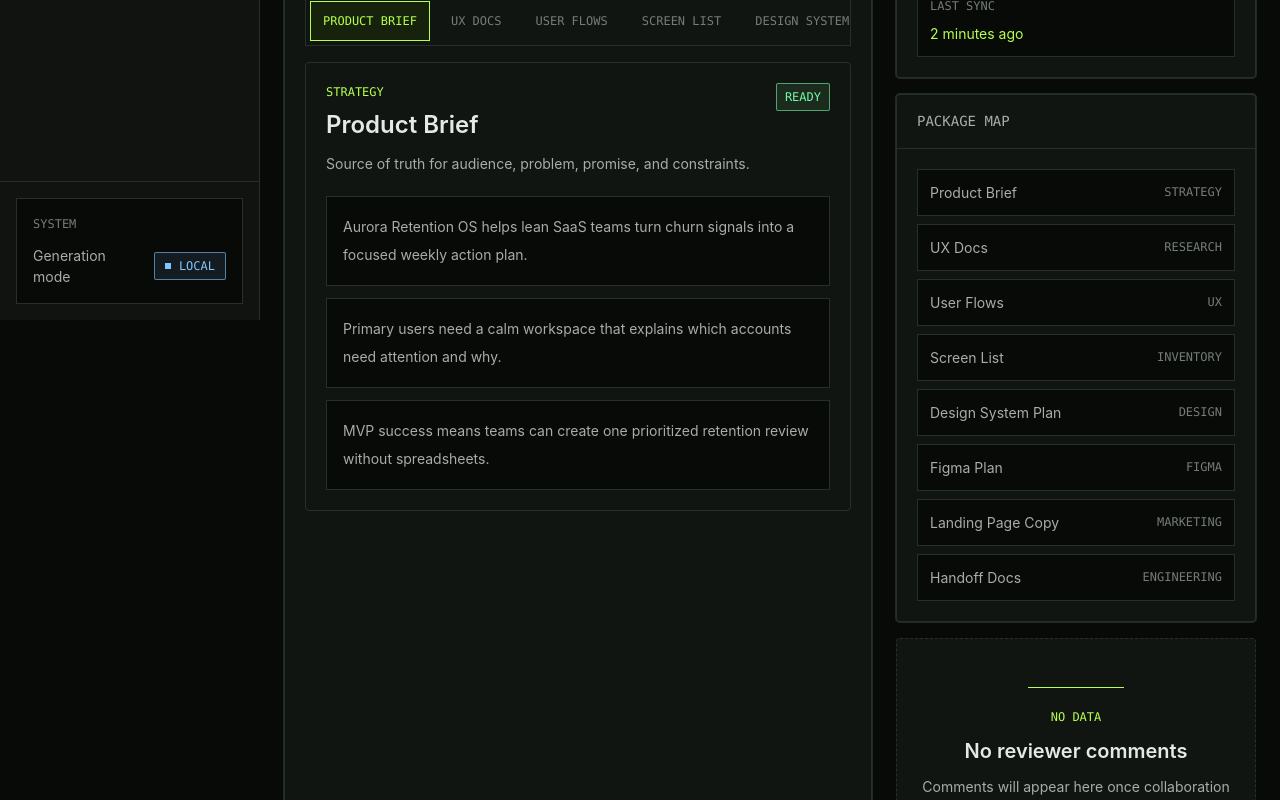
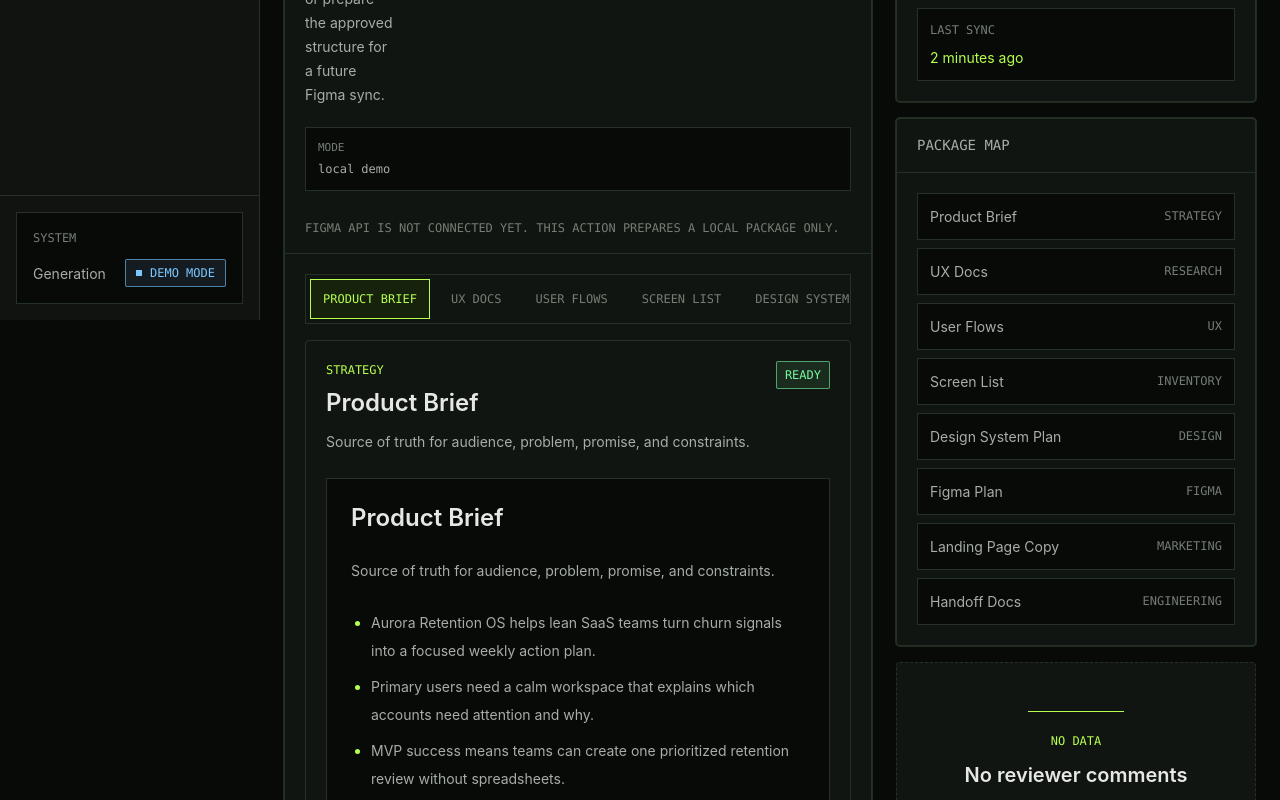
Before and after one commit to insannurjaman/ship-design, a Next.js app: page /projects/1/outputs in a window 1280 px wide. Shown: the part 480-1280 px from the top of the page. Built offline with nearby package versions, Linux system fonts and the light colour scheme.

Commit message:
Polish real AI output viewer

```diff
--- a/src/app/projects/[projectId]/outputs/page.tsx
+++ b/src/app/projects/[projectId]/outputs/page.tsx
@@ -27,6 +27,11 @@
         title="Output Viewer"
         eyebrow={generationRun.input.productName}
         description="Review generated product artifacts from this generation run, copy sections, export markdown, or send approved structure to Figma."
+        runInfo={{
+          provider: generationRun.provider,
+          model: generationRun.model,
+          mode: generationRun.mode
+        }}
       >
         <OutputViewer
           projectId="generated"
@@ -37,6 +42,7 @@
             provider: generationRun.provider,
             model: generationRun.model,
             mode: generationRun.mode,
+            createdAt: generationRun.createdAt,
             warnings: generationRun.warnings
           }}
         />
--- a/src/app/projects/[projectId]/page.tsx
+++ b/src/app/projects/[projectId]/page.tsx
@@ -45,6 +45,11 @@
         title="Agent Workflow Progress"
         eyebrow={generatedProject.name}
         description={generatedProject.goal}
+        runInfo={{
+          provider: generationRun.provider,
+          model: generationRun.model,
+          mode: generationRun.mode
+        }}
         actions={
           <Button href={outputViewerHref} variant="primary">
             Open Output Viewer
--- a/src/components/layout/app-shell.tsx
+++ b/src/components/layout/app-shell.tsx
@@ -10,6 +10,11 @@
   eyebrow?: string;
   description?: string;
   actions?: React.ReactNode;
+  runInfo?: {
+    provider: string;
+    model: string;
+    mode: "mock" | "real";
+  };
 };
 
 export function AppShell({
@@ -17,8 +22,12 @@
   title,
   eyebrow = "Workspace",
   description,
-  actions
+  actions,
+  runInfo
 }: AppShellProps) {
+  const shellModeLabel = runInfo ? `Mode ${runInfo.mode}` : "Demo mode";
+  const shellModeTone = runInfo?.mode === "real" ? "complete" : "info";
+
   return (
     <div className="min-h-screen bg-surface-base text-ink-primary">
       <div className="grid min-h-screen grid-cols-1 lg:grid-cols-[260px_minmax(0,1fr)]">
@@ -38,11 +47,23 @@
           <div className="hidden shrink-0 border-t border-line p-4 lg:mt-auto lg:block">
             <div className="border border-line bg-surface-base p-4">
               <p className="font-mono text-xs uppercase text-ink-muted">System</p>
-              <div className="mt-3 flex items-center justify-between gap-3">
-                <span className="text-sm text-ink-secondary">Generation mode</span>
-                <StatusPill tone="info">
-                  Local
-                </StatusPill>
+              <div className="mt-3 grid gap-3">
+                <div className="flex items-center justify-between gap-3">
+                  <span className="text-sm text-ink-secondary">Generation</span>
+                  <StatusPill tone={shellModeTone}>{shellModeLabel}</StatusPill>
+                </div>
+                {runInfo ? (
+                  <div className="grid gap-2 border-t border-line pt-3">
+                    <div className="flex items-center justify-between gap-3">
+                      <span className="font-mono text-xs uppercase text-ink-muted">Provider</span>
+                      <span className="truncate text-right font-mono text-xs text-ink-secondary">{runInfo.provider}</span>
+                    </div>
+                    <div className="flex items-center justify-between gap-3">
+                      <span className="font-mono text-xs uppercase text-ink-muted">Model</span>
+                      <span className="truncate text-right font-mono text-xs text-ink-secondary">{runInfo.model}</span>
+                    </div>
+                  </div>
+                ) : null}
               </div>
             </div>
           </div>
@@ -62,7 +83,17 @@
                 ) : null}
               </div>
               <div className="flex flex-wrap items-center gap-3">
-                <Badge tone="accent">Local mode</Badge>
+                <Badge tone={runInfo?.mode === "real" ? "success" : "accent"}>
+                  {runInfo ? `Mode ${runInfo.mode}` : "Local demo"}
+                </Badge>
+                {runInfo ? (
+                  <>
+                    <Badge tone={runInfo.provider === "mock" ? "info" : "success"}>
+                      Provider {runInfo.provider}
+                    </Badge>
+                    <Badge tone="info">Model {runInfo.model}</Badge>
+                  </>
+                ) : null}
                 {actions}
               </div>
             </div>
--- /dev/null
+++ b/src/components/output/artifact-content-renderer.tsx
@@ -0,0 +1,181 @@
+import type { ReactNode } from "react";
+
+type ArtifactContentRendererProps = {
+  markdown: string;
+};
+
+type Block =
+  | { type: "heading"; level: 1 | 2 | 3; text: string }
+  | { type: "paragraph"; text: string }
+  | { type: "divider" }
+  | { type: "list"; ordered: boolean; items: string[] };
+
+export function ArtifactContentRenderer({ markdown }: ArtifactContentRendererProps) {
+  const blocks = parseMarkdown(markdown);
+
+  return (
+    <div className="grid gap-6">
+      {blocks.map((block, index) => renderBlock(block, index))}
+    </div>
+  );
+}
+
+function parseMarkdown(markdown: string) {
+  const blocks: Block[] = [];
+  const lines = markdown.replace(/\r\n/g, "\n").split("\n");
+  let paragraph: string[] = [];
+  let listItems: string[] = [];
+  let listOrdered = false;
+
+  function flushParagraph() {
+    if (paragraph.length === 0) return;
+
+    blocks.push({
+      type: "paragraph",
+      text: paragraph.join(" ").trim()
+    });
+    paragraph = [];
+  }
+
+  function flushList() {
+    if (listItems.length === 0) return;
+
+    blocks.push({
+      type: "list",
+      ordered: listOrdered,
+      items: listItems
+    });
+    listItems = [];
+  }
+
+  for (const rawLine of lines) {
+    const line = rawLine.trim();
+
+    if (!line) {
+      flushParagraph();
+      flushList();
+      continue;
+    }
+
+    if (/^-{3,}$/.test(line)) {
+      flushParagraph();
+      flushList();
+      blocks.push({ type: "divider" });
+      continue;
+    }
+
+    const heading = /^(#{1,3})\s+(.+)$/.exec(line);
+
+    if (heading) {
+      flushParagraph();
+      flushList();
+      blocks.push({
+        type: "heading",
+        level: heading[1].length as 1 | 2 | 3,
+        text: heading[2]
+      });
+      continue;
+    }
+
+    const unordered = /^[-*]\s+(.+)$/.exec(line);
+
+    if (unordered) {
+      flushParagraph();
+      if (listItems.length > 0 && listOrdered) flushList();
+      listOrdered = false;
+      listItems.push(unordered[1]);
+      continue;
+    }
+
+    const ordered = /^\d+[.)]\s+(.+)$/.exec(line);
+
+    if (ordered) {
+      flushParagraph();
+      if (listItems.length > 0 && !listOrdered) flushList();
+      listOrdered = true;
+      listItems.push(ordered[1]);
+      continue;
+    }
+
+    flushList();
+    paragraph.push(line);
+  }
+
+  flushParagraph();
+  flushList();
+
+  return blocks;
+}
+
+function renderBlock(block: Block, index: number) {
+  if (block.type === "divider") {
+    return <hr key={index} className="border-line" />;
+  }
+
+  if (block.type === "heading") {
+    const content = renderInlineMarkdown(block.text);
+
+    if (block.level === 1) {
+      return (
+        <h1 key={index} className="text-2xl font-semibold leading-tight text-ink-primary">
+          {content}
+        </h1>
+      );
+    }
+
+    if (block.level === 2) {
+      return (
+        <h2 key={index} className="border-t border-line pt-5 font-mono text-sm font-medium uppercase text-accent-green">
+          {content}
+        </h2>
+      );
+    }
+
+    return (
+      <h3 key={index} className="text-base font-semibold leading-snug text-ink-primary">
+        {content}
+      </h3>
+    );
+  }
+
+  if (block.type === "list") {
+    const ListTag = block.ordered ? "ol" : "ul";
+
+    return (
+      <ListTag
+        key={index}
+        className={
+          block.ordered
+            ? "grid list-decimal gap-2 pl-5 text-sm leading-7 text-ink-secondary"
+            : "grid list-disc gap-2 pl-5 text-sm leading-7 text-ink-secondary marker:text-accent-green"
+        }
+      >
+        {block.items.map((item) => (
+          <li key={item}>{renderInlineMarkdown(item)}</li>
+        ))}
+      </ListTag>
+    );
+  }
+
+  return (
+    <p key={index} className="text-sm leading-7 text-ink-secondary">
+      {renderInlineMarkdown(block.text)}
+    </p>
+  );
+}
+
+function renderInlineMarkdown(text: string): ReactNode[] {
+  const parts = text.split(/(\*\*[^*]+\*\*)/g).filter(Boolean);
+
+  return parts.map((part, index) => {
+    if (part.startsWith("**") && part.endsWith("**")) {
+      return (
+        <strong key={`${part}-${index}`} className="font-semibold text-ink-primary">
+          {part.slice(2, -2)}
+        </strong>
+      );
+    }
+
+    return part;
+  });
+}
--- a/src/components/output/output-viewer.tsx
+++ b/src/components/output/output-viewer.tsx
@@ -1,6 +1,7 @@
 "use client";
 
 import { useState } from "react";
+import { ArtifactContentRenderer } from "@/components/output/artifact-content-renderer";
 import { FigmaStatusPanel } from "@/components/output/figma-status-panel";
 import { Badge } from "@/components/ui/badge";
 import { Button } from "@/components/ui/button";
@@ -32,6 +33,7 @@
     provider: string;
     model: string;
     mode: "mock" | "real";
+    createdAt?: string;
     warnings?: string[];
   };
   regenerateHref?: string;
@@ -57,6 +59,7 @@
       output.markdown ?? output.body.map((paragraph) => `- ${paragraph}`).join("\n")
     ].join("\n"))
     .join("\n\n---\n\n");
+  const fallbackUsed = Boolean(runInfo?.warnings?.length);
 
   async function copyOutput() {
     try {
@@ -98,7 +101,7 @@
     id: output.id,
     label: output.title,
     content: (
-      <article className="grid gap-5">
+      <article className="grid gap-6">
         <div className="flex flex-col gap-3 sm:flex-row sm:items-start sm:justify-between">
           <div>
             <p className="font-mono text-xs uppercase text-accent-green">{output.type}</p>
@@ -119,12 +122,8 @@
             {output.status}
           </Badge>
         </div>
-        <div className="grid gap-3">
-          {output.body.map((paragraph) => (
-            <p key={paragraph} className="border border-line bg-surface-base p-4 text-sm leading-7 text-ink-secondary">
-              {paragraph}
-            </p>
-          ))}
+        <div className="border border-line bg-surface-base p-5 sm:p-6">
+          <ArtifactContentRenderer markdown={output.markdown ?? createMarkdownFromOutput(output)} />
         </div>
       </article>
     )
@@ -140,7 +139,7 @@
                 <p className="font-mono text-xs uppercase text-ink-muted">Artifact tabs</p>
                 <h2 className="mt-2 text-xl font-semibold">Review package outputs</h2>
                 <p className="mt-2 text-sm leading-6 text-ink-secondary">
-                  Select an artifact, review generated content, then copy, export, or send the approved package to Figma.
+                  Select an artifact, review generated content, then copy, export, or prepare the approved structure for a future Figma sync.
                 </p>
               </div>
               <div className="flex flex-wrap gap-2">
@@ -151,10 +150,23 @@
                   {exportState === "ready" ? "Export ready" : "Export"}
                 </Button>
                 <Button variant="primary" loading={figmaState === "syncing"} onClick={sendToFigma}>
-                  {figmaState === "sent" ? "Sent to Figma" : "Send to Figma"}
+                  {figmaState === "sent" ? "Figma package prepared" : "Prepare Figma package"}
                 </Button>
               </div>
             </div>
+            {runInfo ? (
+              <div className="mt-5 grid gap-2 border border-line bg-surface-base p-3 sm:grid-cols-2 xl:grid-cols-5">
+                <MetadataItem label="Provider" value={runInfo.provider} />
+                <MetadataItem label="Mode" value={runInfo.mode} />
+                <MetadataItem label="Model" value={runInfo.model} />
+                <MetadataItem label="Generated" value={formatGeneratedAt(runInfo.createdAt)} />
+                <MetadataItem label="Fallback" value={fallbackUsed ? "yes" : "no"} tone={fallbackUsed ? "warning" : "default"} />
+              </div>
+            ) : (
+              <div className="mt-5 border border-line bg-surface-base p-3">
+                <MetadataItem label="Mode" value="local demo" />
+              </div>
+            )}
             <div className="mt-4 flex flex-wrap gap-2" aria-live="polite">
               {runInfo ? (
                 <>
@@ -170,9 +182,12 @@
               {copyState === "copied" ? <StatusPill tone="complete">Copied to clipboard</StatusPill> : null}
               {exportState === "loading" ? <StatusPill tone="running" pulse>Preparing export</StatusPill> : null}
               {exportState === "ready" ? <StatusPill tone="complete">Export ready</StatusPill> : null}
-              {figmaState === "syncing" ? <StatusPill tone="running" pulse>Figma syncing</StatusPill> : null}
-              {figmaState === "sent" ? <StatusPill tone="complete">Figma sent</StatusPill> : null}
+              {figmaState === "syncing" ? <StatusPill tone="running" pulse>Preparing mock Figma package</StatusPill> : null}
+              {figmaState === "sent" ? <StatusPill tone="complete">Mock Figma package ready</StatusPill> : null}
             </div>
+            <p className="mt-3 font-mono text-xs uppercase text-ink-muted">
+              Figma API is not connected yet. This action prepares a local package only.
+            </p>
           </CardHeader>
           <CardBody>
             <Tabs items={items} defaultValue={outputs[0]?.id} />
@@ -224,3 +239,41 @@
     </div>
   );
 }
+
+function MetadataItem({
+  label,
+  value,
+  tone = "default"
+}: {
+  label: string;
+  value: string;
+  tone?: "default" | "warning";
+}) {
+  return (
+    <div className="min-w-0">
+      <p className="font-mono text-[11px] uppercase text-ink-muted">{label}</p>
+      <p className={tone === "warning" ? "mt-1 truncate font-mono text-xs text-status-warning" : "mt-1 truncate font-mono text-xs text-ink-secondary"}>
+        {value}
+      </p>
+    </div>
+  );
+}
+
+function createMarkdownFromOutput(output: ViewerOutputArtifact) {
+  return [`# ${output.title}`, "", output.summary, "", ...output.body.map((paragraph) => `- ${paragraph}`)].join("\n");
+}
+
+function formatGeneratedAt(value?: string) {
+  if (!value) return "demo";
+
+  const date = new Date(value);
+
+  if (Number.isNaN(date.getTime())) return value;
+
+  return date.toLocaleString(undefined, {
+    month: "short",
+    day: "numeric",
+    hour: "2-digit",
+    minute: "2-digit"
+  });
+}
```
Also changed, not shown: src/components/output/figma-status-panel.tsx (+9 -9 lines).
